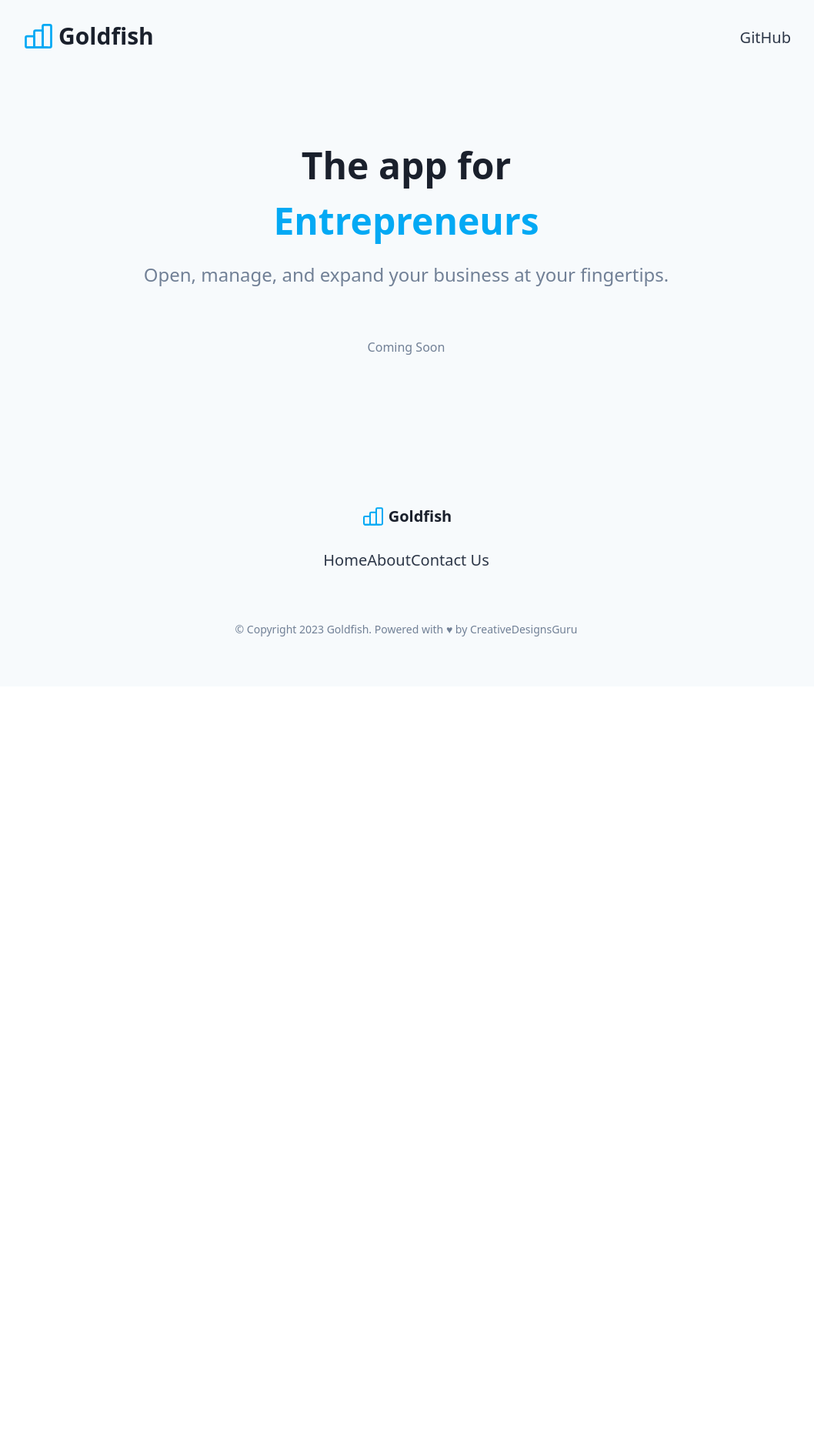
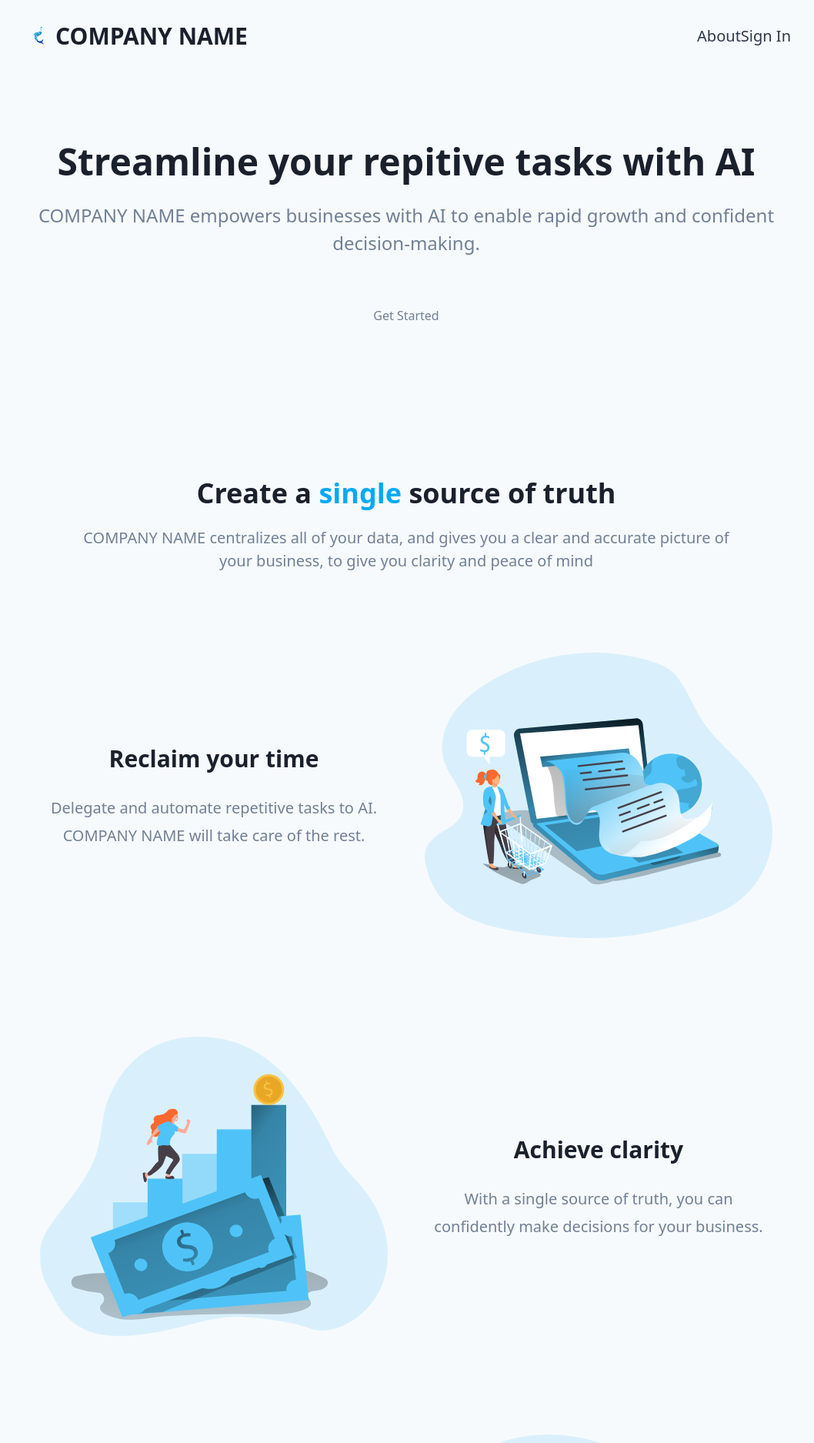
Before and after one commit to gsleh123/goldfish, a Next.js app: page / in a window 1280 px wide. Shown: the top 1875 px of the page at 77% size, without its empty margins (112-1170 px from the left). Before the commit the page ends 892 px from the top, so only its background shows below. Built offline with nearby package versions, Linux system fonts and the light colour scheme.

Commit message:
fix: updating with content

```diff
--- a/src/layout/ContactLayout.tsx
+++ b/src/layout/ContactLayout.tsx
@@ -13,7 +13,7 @@ const ContactLayout = (props: IContactLayoutProps) => (
   >
     <div className="mb-12 text-center">
       <h2 className="text-4xl text-gray-900 font-bold">Contact Us</h2>
-        <div className="mt-4 text-xl md:px-20">If you're interested in helping us with our dreams, please reach out.</div>
+        <div className="mt-4 text-xl md:px-20">Learn more about how AI automation can help you grow your business.</div>
     </div>
 
     <div className="flex flex-col items-center justify-center">
--- a/src/layout/Section.tsx
+++ b/src/layout/Section.tsx
@@ -1,7 +1,7 @@
 import { ReactNode } from 'react';
 
 type ISectionProps = {
-  title?: string;
+  title?: ReactNode;
   description?: string;
   yPadding?: string;
   children: ReactNode;
--- a/src/pages/about.tsx
+++ b/src/pages/about.tsx
@@ -1,12 +1,40 @@
+import Link from 'next/link';
+
+import { Background } from '../background/Background';
 import { Meta } from '../layout/Meta';
+import { Section } from '../layout/Section';
+import { NavbarTwoColumns } from '../navigation/NavbarTwoColumns';
 import { Footer } from '../templates/Footer';
+import { Logo } from '../templates/Logo';
 import { VerticalFeatures } from '../templates/VerticalFeatures';
 import { AppConfig } from '../utils/AppConfig';
 
 const About = () => (
   <div className="antialiased text-gray-600">
     <Meta title={AppConfig.title} description={AppConfig.description} />
-    <VerticalFeatures />
+
+    <Background color="bg-gray-100">
+      <Section yPadding="py-6">
+        <NavbarTwoColumns logo={<Logo xl />}>
+          <li>
+            <Link href="/about">
+              <a>About</a>
+            </Link>
+          </li>
+          <li>
+            <Link href="">
+              <a>Sign In</a>
+            </Link>
+          </li>
+        </NavbarTwoColumns>
+      </Section>
+
+    <Section yPadding="py-6">
+      <VerticalFeatures />
+    </Section>
+
+    </Background>
+
     <Footer />
   </div>
 );
--- a/src/templates/ContactForm.tsx
+++ b/src/templates/ContactForm.tsx
@@ -1,8 +1,34 @@
+import Link from 'next/link';
+
+import { Background } from '../background/Background';
 import { ContactLayout } from '../layout/ContactLayout';
+import { Section } from '../layout/Section';
+import { NavbarTwoColumns } from '../navigation/NavbarTwoColumns';
+import { Logo } from './Logo';
 
 const ContactForm = () => (
-  <ContactLayout>
-  </ContactLayout>
+  <Background color="bg-gray-100">
+    <Section yPadding="py-6">
+      <NavbarTwoColumns logo={<Logo xl />}>
+        <li>
+          <Link href="/about">
+            <a>About</a>
+          </Link>
+        </li>
+        <li>
+          <Link href="">
+            <a>Sign In</a>
+          </Link>
+        </li>
+      </NavbarTwoColumns>
+    </Section>
+
+    <Section yPadding="py-6">
+      <ContactLayout>
+      </ContactLayout>
+    </Section>
+
+  </Background>
 );
 
 export { ContactForm };
--- a/src/templates/Hero.tsx
+++ b/src/templates/Hero.tsx
@@ -6,14 +6,21 @@ import { HeroOneButton } from '../hero/HeroOneButton';
 import { Section } from '../layout/Section';
 import { NavbarTwoColumns } from '../navigation/NavbarTwoColumns';
 import { Logo } from './Logo';
+import { VerticalFeatureRow } from '../feature/VerticalFeatureRow';
+import { AppConfig } from '../utils/AppConfig';
 
 const Hero = () => (
   <Background color="bg-gray-100">
     <Section yPadding="py-6">
       <NavbarTwoColumns logo={<Logo xl />}>
         <li>
-          <Link href="https://github.com/gsleh123/goldfish">
-            <a>GitHub</a>
+          <Link href="/about">
+            <a>About</a>
+          </Link>
+        </li>
+        <li>
+          <Link href="">
+            <a>Sign In</a>
           </Link>
         </li>
       </NavbarTwoColumns>
@@ -23,20 +30,51 @@ const Hero = () => (
       <HeroOneButton
         title={
           <>
-            {'The app for\n'}
-            <span className="text-primary-500">Entrepreneurs</span>
+            {'Streamline your repitive tasks with AI \n'}
           </>
         }
-        description="Open, manage, and expand your business at your fingertips."
+        description={`${AppConfig.company_name} empowers businesses with AI to enable rapid growth and confident decision-making.`}
         button={
           <Link href="/">
             <a>
-              <Button xl>Coming Soon</Button>
+              <Button xl>Get Started</Button>
             </a>
           </Link>
         }
       />
     </Section>
+
+    <Section
+    title={
+      <>
+        {'Create a ' }
+        <span className="text-primary-500">single</span>
+        {' source of truth'}
+      </>
+    }
+    description={`${AppConfig.company_name} centralizes all of your data, and gives you a clear and accurate picture of your business, to give you clarity and peace of mind`}
+  >
+    <VerticalFeatureRow
+      title="Reclaim your time"
+      description={`Delegate and automate repetitive tasks to AI. ${AppConfig.company_name} will take care of the rest.`}
+      image="/assets/images/feature.svg"
+      imageAlt="Image of Goldwayne Leh"
+    />
+    <VerticalFeatureRow
+      title="Achieve clarity"
+      description="With a single source of truth, you can confidently make decisions for your business."
+      image="/assets/images/feature2.svg"
+      imageAlt="Image of Henry Sham"
+      reverse
+    />
+    <VerticalFeatureRow
+      title="Harness growth"
+      description="Focus on what’s important to your business, and achieve new levels of  growth."
+      image="/assets/images/feature3.svg"
+      imageAlt="Image of Henry Sham"
+    />
+  </Section>
+);
   </Background>
 );
 
--- a/src/templates/Logo.tsx
+++ b/src/templates/Logo.tsx
@@ -1,3 +1,4 @@
+import { useRouter } from 'next/router';
 import { AppConfig } from '../utils/AppConfig';
 
 type ILogoProps = {
@@ -10,9 +11,12 @@ const Logo = (props: ILogoProps) => {
     ? 'font-semibold text-3xl'
     : 'font-semibold text-xl';
 
+  const router = useRouter();
+
   return (
     <span className={`text-gray-900 inline-flex items-center ${fontStyle}`}>
-      <svg
+      <img width={size} height={size} src={`${router.basePath}/assets/images/logo-2.svg`} />
+      {/* <svg
         className="text-primary-500 stroke-current mr-1"
         xmlns="http://www.w3.org/2000/svg"
         width={size}
@@ -23,14 +27,10 @@ const Logo = (props: ILogoProps) => {
         strokeLinecap="round"
         strokeLinejoin="round"
       >
-        <path d="M0 0h24v24H0z" stroke="none" />
-        <rect x="3" y="12" width="6" height="8" rx="1" />
-        <rect x="9" y="8" width="6" height="12" rx="1" />
-        <rect x="15" y="4" width="6" height="16" rx="1" />
-        <path d="M4 20h14" />
-      </svg>
+        <img src={`${router.basePath}/assets/images/feature.svg`} alt={"logo"} />
+      </svg> */}
 
-      {AppConfig.site_name}
+      {AppConfig.company_name}
     </span>
   );
 };
--- a/src/templates/VerticalFeatures.tsx
+++ b/src/templates/VerticalFeatures.tsx
@@ -3,21 +3,14 @@ import { Section } from '../layout/Section';
 
 const VerticalFeatures = () => (
   <Section
-    title="Goldfish"
-    description="Our mission is to empower entrepreneurs to create vibrant communities through the power of AI."
+    title="Empower your business with AI"
+    description="We’ll take care of the nitty-gritty, you focus on what’s important."
   >
     <VerticalFeatureRow
-      title="Goldwayne Leh"
-      description="With experience at Amazon, Microsoft, and TikTok, Goldwayne has built large scale production platforms used by millions of people. During the pandemic, as shops closed, the idea for Goldfish was born."
+      title="Our Mission"
+      description="Our mission is to provide business with the tools to success. Our suite of AI tools empowers users to seize fresh opportunities, tackle complex day-to-day operational challenges, and grow their businesses."
       image="/assets/images/feature.svg"
       imageAlt="Image of Goldwayne Leh"
-    />
-    <VerticalFeatureRow
-      title="Henry Sham"
-      description="He old."
-      image="/assets/images/h.jpeg"
-      imageAlt="Image of Henry Sham"
-      reverse
     />
   </Section>
 );
--- a/src/utils/AppConfig.ts
+++ b/src/utils/AppConfig.ts
@@ -3,4 +3,5 @@ export const AppConfig = {
   title: 'Goldfish',
   description: 'Landing page for Goldfish.',
   locale: 'en',
+  company_name: 'COMPANY NAME',
 };
```
Also changed, not shown: public/assets/images/logo-2.svg (added), public/assets/images/logo.jpg (added).
